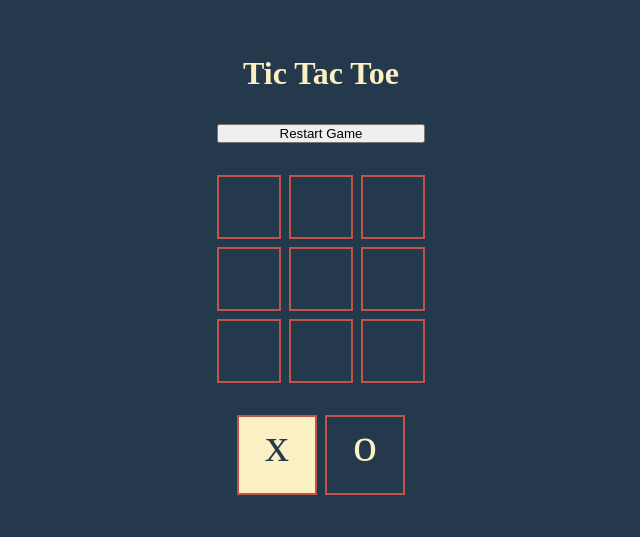
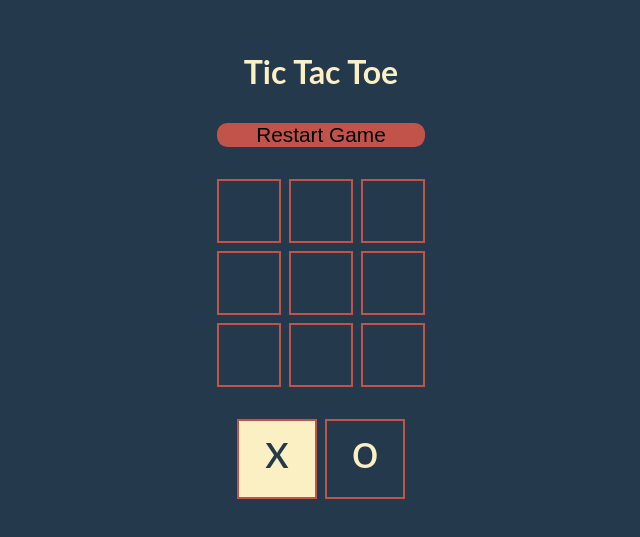
Before and after one commit to TrejoLuis/tic-tac-toe, a React (Vite) app: page / in a window 1280 px wide. Shown: the part 125-662 px from the top of the page, without its empty margins (319-959 px from the left). Built offline with nearby package versions, Linux system fonts and the light colour scheme.

Commit message:
style: add bem style to match result, add general styling

```diff
--- a/src/App.jsx
+++ b/src/App.jsx
@@ -102,10 +102,10 @@ function App () {
         matchResult && (
           <section className='match-result'>
           {matchResult[0] == 'tie'
-            ? <h3>TIE</h3>
+            ? <h3 className='match-result__heading'>TIE</h3>
             : <>
-            <h3>WINNER</h3>
-            <p>{matchResult[1]}</p>
+            <h3 className='match-result__heading'>WINNER</h3>
+            <p className='match-result__winner'> {matchResult[1]}</p>
             </>
           }
           <button onClick={restartGame}>Restart game</button>
--- a/src/index.css
+++ b/src/index.css
@@ -5,6 +5,8 @@
   margin: 0;
   box-sizing: border-box;
 }
+
+@import url('https://fonts.googleapis.com/css2?family=Lato:wght@400;700&display=swap');
 
 :root{
   --clr-lt: #fbf0c3;
@@ -19,6 +21,7 @@ body{
   justify-content: center;
   background-color: var(--clr-dk);
   color: var(--clr-lt);
+  font-family: 'Lato', sans-serif;
 }
 
 #root {
@@ -61,4 +64,27 @@ body{
 .match-result{
   background-color: var(--clr-lt);
   color: var(--clr-dk);
+  padding: 1rem 0.5rem;
+  display: flex;
+  flex-direction: column;
+  gap: 1rem;
 }
+.match-result__heading,
+.match-result__winner{
+  font-size: 2em;
+  line-height: 100%;
+  font-weight: bold;
+}
+ button{
+   border: none;
+   border-radius: 0.5em;
+   background-color: var(--clr-main);
+   font-size: 1.3em;
+   cursor: pointer;
+ }
+ button:hover{
+   transform: scale(1.05);
+ }
+ button:active{
+   transform: none;
+ }
```
